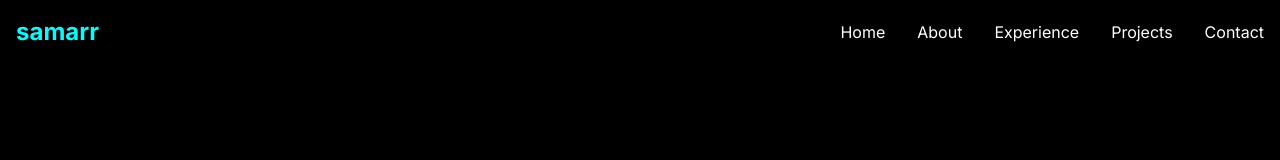
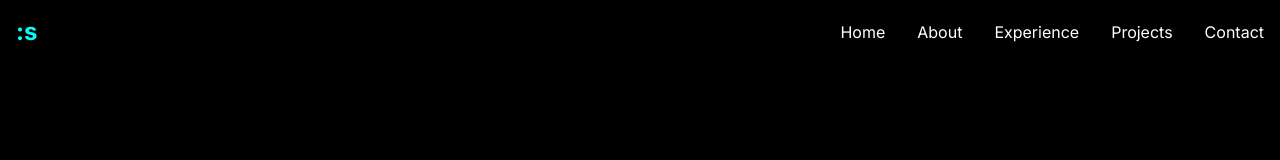
Before and after one commit to samar2341/samarcv, a React (Vite) app: page / in a window 1280 px wide. Shown: the top 160 px of the page. Built offline with nearby package versions, Linux system fonts and the light colour scheme; the HTML template or start-up script is replaced by a standard one.

Commit message:
changed nav section

```diff
--- a/src/components/Navigation.tsx
+++ b/src/components/Navigation.tsx
@@ -31,7 +31,7 @@ export const Navigation = () => {
       <div className="container mx-auto px-4 py-4">
         <div className="flex items-center justify-between">
           <a href="#home" className="text-2xl font-bold text-primary hover:opacity-80 transition-opacity">
-            samarr
+            :s
           </a>
 
           {/* Desktop Navigation */}
```
